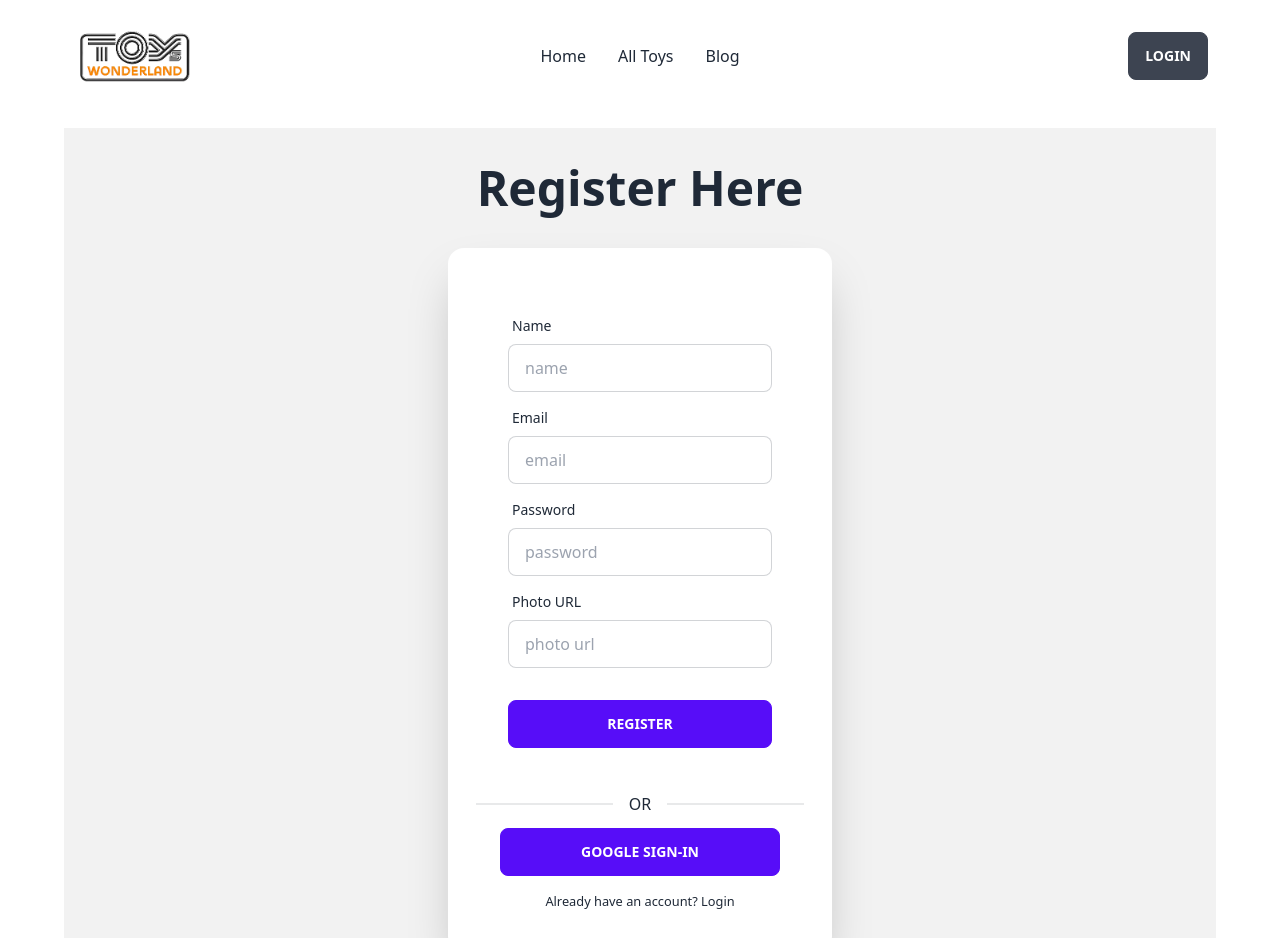
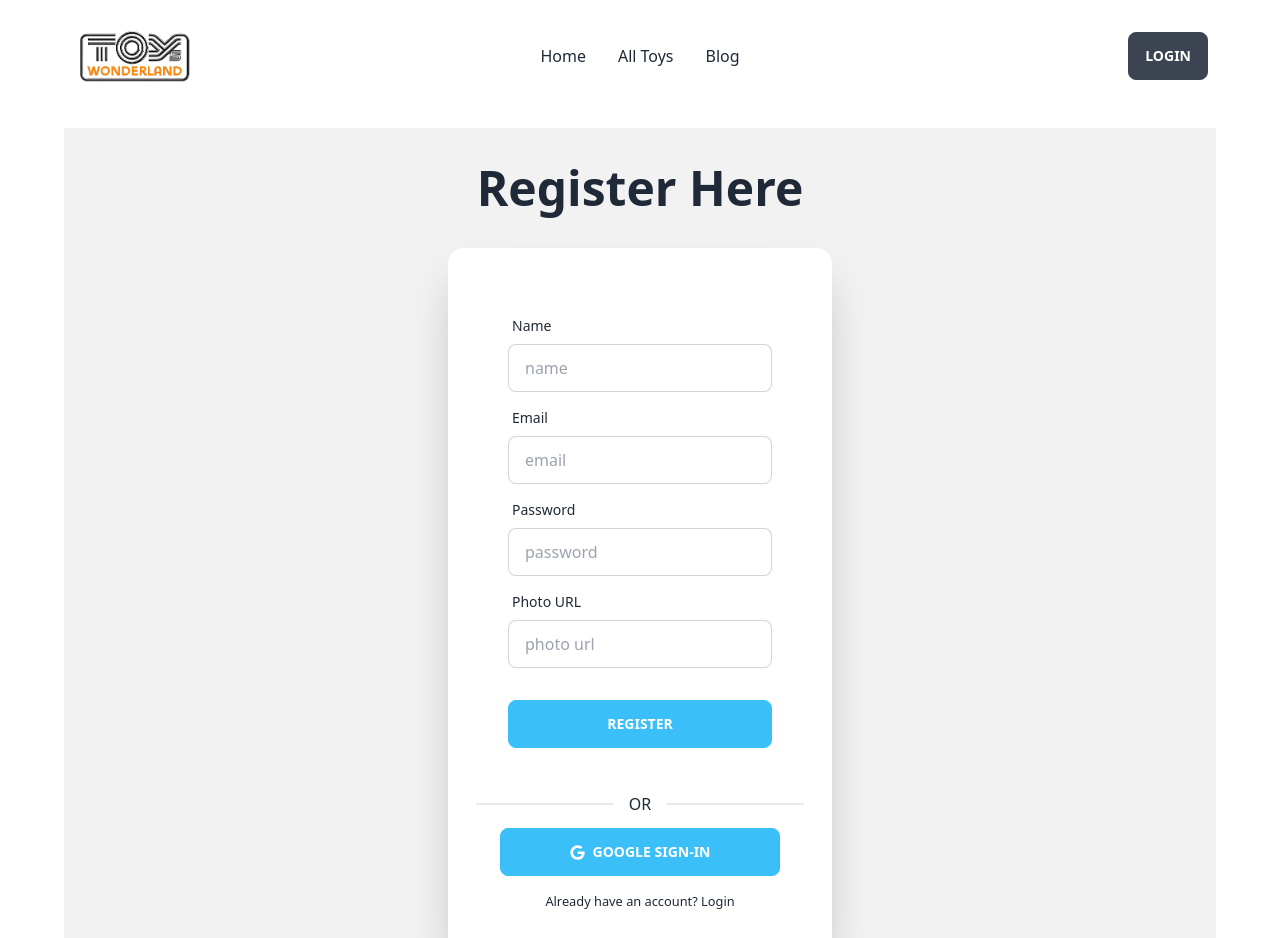
Before and after one commit to ShahanulIslam/car-toys-wonderland-client, a React (Vite) app: page /register in a window 1280 px wide. Shown: the top 938 px of the page. Built offline with nearby package versions, Linux system fonts and the light colour scheme; no server answers.

Commit message:
add-icon

```diff
--- a/package.json
+++ b/package.json
@@ -16,6 +16,7 @@
     "match-sorter": "^6.3.1",
     "react": "^18.2.0",
     "react-dom": "^18.2.0",
+    "react-icons": "^4.8.0",
     "react-router-dom": "^6.11.2",
     "react-toastify": "^9.1.3",
     "sort-by": "^1.2.0"
--- a/src/Pages/Blog/Blog.jsx
+++ b/src/Pages/Blog/Blog.jsx
@@ -7,7 +7,7 @@ const Blog = () => {
                 <h1 className="text-3xl text-center font-bold mb-8">Blogs</h1>
                 <div className="max-w-xl mx-auto">
                     <div className="bg-white p-6 rounded-lg mb-6">
-                        <h2 className="text-xl font-bold mb-4">1. What is an access token and refresh token?</h2>
+                        <h2 className="text-xl font-bold mb-4">1. What is an access token and refresh token? How do they work and where should we store them on the client-side?</h2>
                         <p className="text-gray-700">
                             An access token is a credential that is used to authorize and authenticate a client to access protected resources on a server. It is typically a JSON web token (JWT) that contains information about the user and their permissions. <br /> A refresh token is a token that is used to obtain a new access token without requiring the user to re-authenticate. It is usually longer-lived than an access token.
                         </p>
--- a/src/Pages/Login/Login.jsx
+++ b/src/Pages/Login/Login.jsx
@@ -3,6 +3,7 @@ import { Link } from "react-router-dom";
 import { AuthContext } from "../../Providers/AuthProvider";
 import { ToastContainer, toast } from 'react-toastify';
 import 'react-toastify/dist/ReactToastify.css';
+import { FaGoogle } from "react-icons/fa";
 
 
 const Login = () => {
@@ -57,12 +58,12 @@ const Login = () => {
                             <input type="password" required placeholder="password" name="password" className="input input-bordered" />
                         </div>
                         <div className="form-control mt-6">
-                            <input className="btn btn-primary" type="submit" value="Login" />
+                            <input className="btn btn-info text-white" type="submit" value="Login" />
                         </div>
                     </form>
                     <div className="divider">OR</div>
                     <div className="form-control mx-6 ">
-                        <button onClick={handleGoogleLogin} className="btn btn-primary text-white">Google Sign-in</button>
+                        <button onClick={handleGoogleLogin} className="btn btn-info text-white"><FaGoogle size={15} className="mr-2"></FaGoogle> Google Sign-in</button>
                     </div>
                     <p className="text-center my-3"><small>New to Toy car wonderland? <Link to="/register">Register</Link></small></p>
                 </div>
--- a/src/Pages/Register/Register.jsx
+++ b/src/Pages/Register/Register.jsx
@@ -4,6 +4,7 @@ import { AuthContext } from "../../Providers/AuthProvider";
 import { updateProfile } from "firebase/auth";
 import { ToastContainer, toast } from 'react-toastify';
 import 'react-toastify/dist/ReactToastify.css';
+import { FaGoogle } from "react-icons/fa";
 
 const Register = () => {
     const { createUser, googleLogin } = useContext(AuthContext)
@@ -81,12 +82,13 @@ const Register = () => {
                             <input type="text" name='photo' placeholder="photo url" required className="input input-bordered" />
                         </div>
                         <div className="form-control mt-6">
-                            <button className="btn btn-primary text-white">Register</button>
+                            <button className="btn btn-info text-white">Register</button>
                         </div>
                     </form>
                     <div className="divider">OR</div>
                     <div className="form-control mx-6">
-                        <button onClick={handleGoogleLogin} className="btn btn-primary text-white">Google Sign-in</button>
+
+                        <button onClick={handleGoogleLogin} className="btn btn-info text-white"><FaGoogle size={15} className="mr-2"></FaGoogle> Google Sign-in</button>
                     </div>
                     <p className="text-center my-3"><small>Already have an account? <Link to="/login">Login</Link> </small></p>
                 </div>
```
Also changed, not shown: 1 other file (tests, documents, lock files or other folders).
